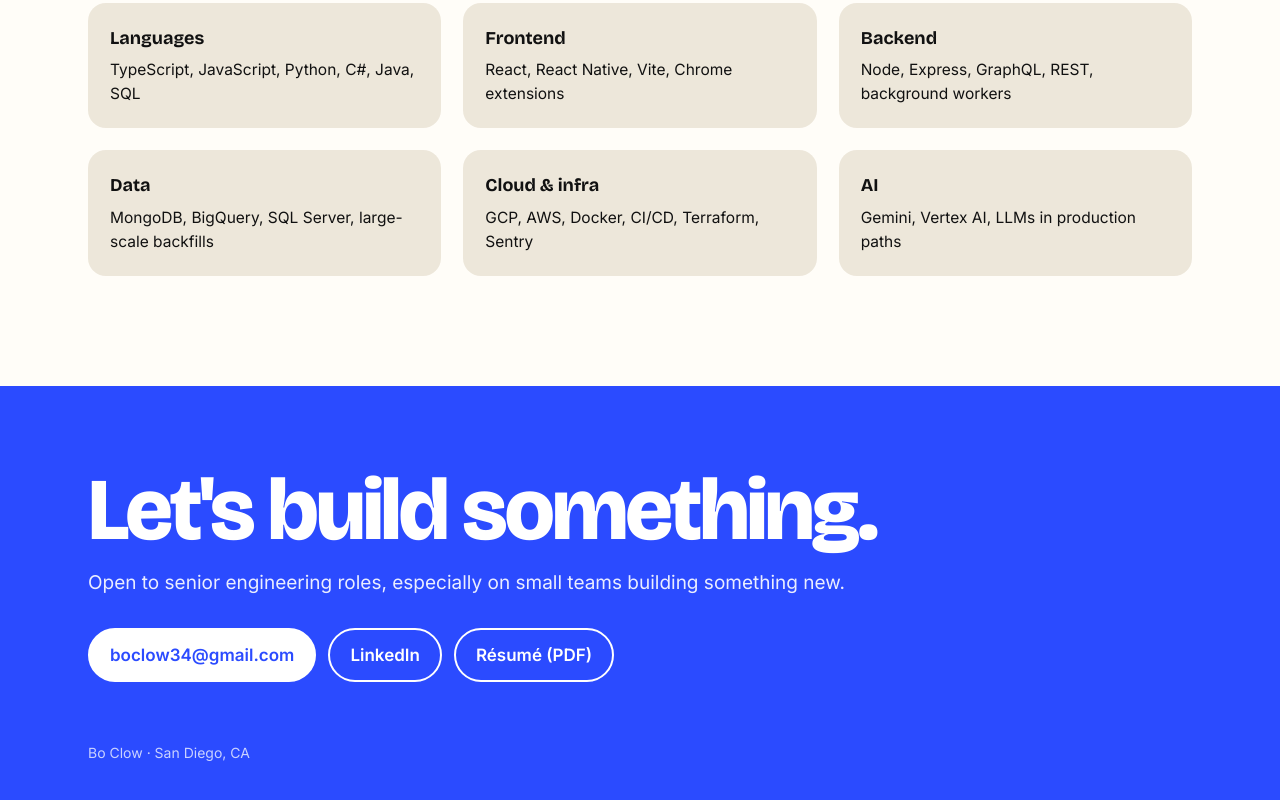
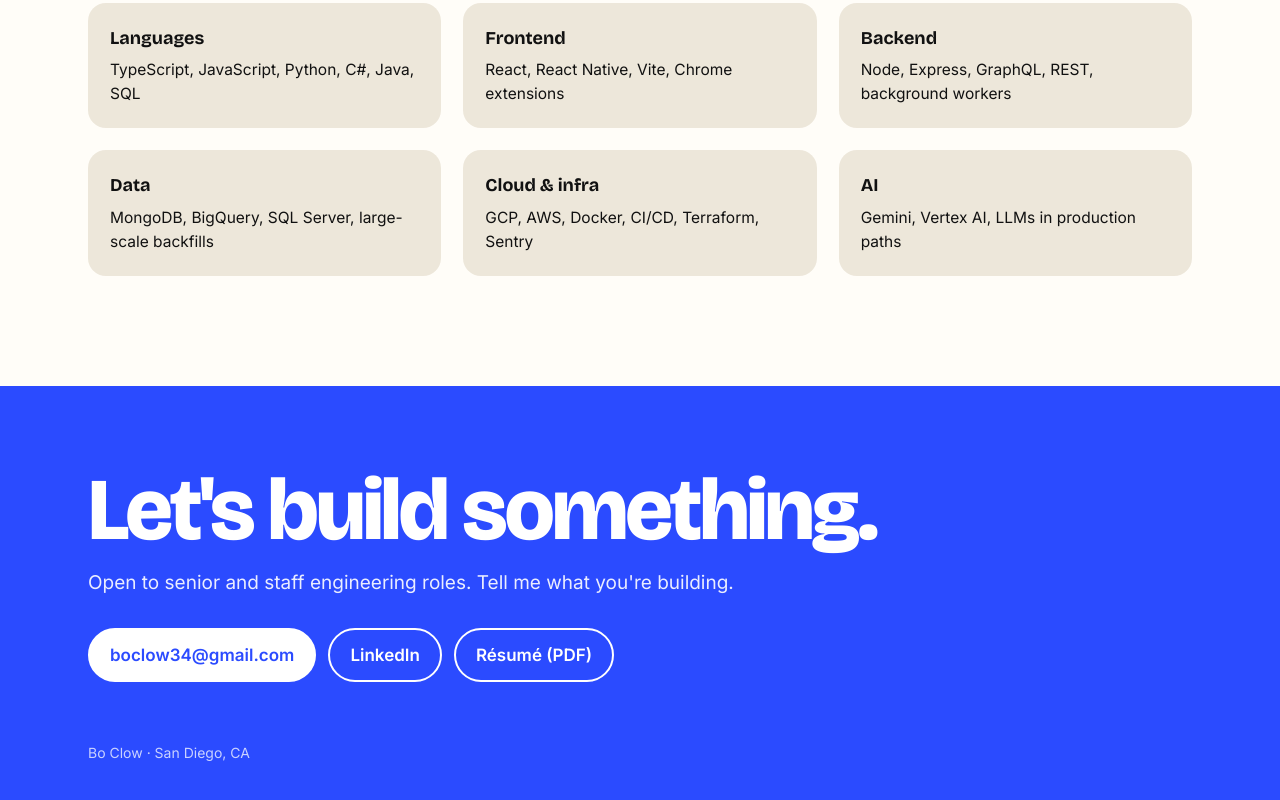
Before and after one commit to BoClow/BoClow.github.io, a plain HTML site: page index.html in a window 1280 px wide. Shown: the part 5067-5867 px from the top of the page. Drawn offline with nearby package versions, Linux system fonts and the light colour scheme.

Commit message:
Update index.html

```diff
--- a/index.html
+++ b/index.html
@@ -534,7 +534,7 @@
 <footer id="contact">
   <div class="shell">
     <h2>Let's build something.</h2>
-    <p>Open to senior engineering roles, especially on small teams building something new.</p>
+    <p>Open to senior and staff engineering roles. Tell me what you're building.</p>
     <div class="cta-row">
       <a class="btn btn--solid" href="mailto:boclow34@gmail.com">boclow34@gmail.com</a>
       <a class="btn" href="https://linkedin.com/in/bo-clow" rel="me noopener" target="_blank">LinkedIn</a>
```
